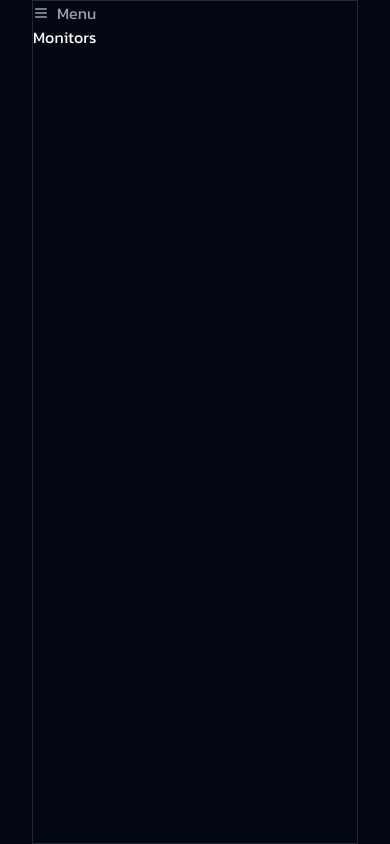
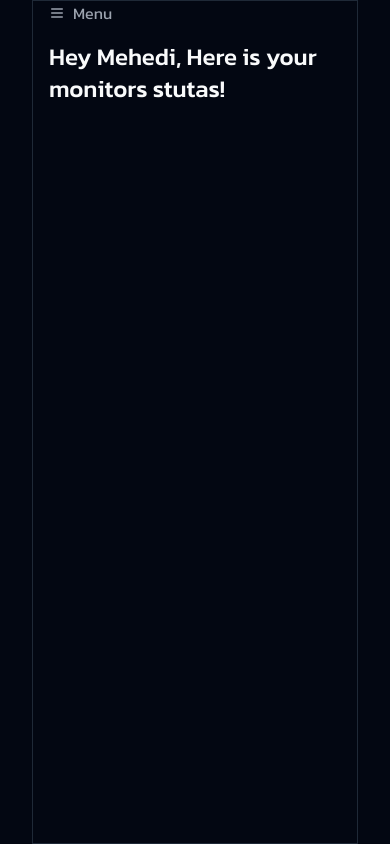
Before and after one commit to hash-engineers/pulse, a Next.js app in the folder frontend/: page /dashboard/monitors in a window 390 px wide. Built offline with nearby package versions, Linux system fonts and the light colour scheme.

Commit message:
style: add pading for dashboard children

```diff
--- a/frontend/app/dashboard/layout.tsx
+++ b/frontend/app/dashboard/layout.tsx
@@ -8,7 +8,7 @@ export default function DashboardLayout({ children }: Props) {
     <div className="relative h-screen">
       <Sidebar />
 
-      <div className="border absolute left-0 lg:left-[210px] top-0 w-full lg:w-[calc(100vw-210px)] h-full">
+      <div className="border absolute left-0 lg:left-[210px] top-0 w-full lg:w-[calc(100vw-210px)] h-full pl-4">
         <OpenSidebar />
         {children}
       </div>
--- a/frontend/app/dashboard/monitors/[id]/page.tsx
+++ b/frontend/app/dashboard/monitors/[id]/page.tsx
@@ -5,7 +5,7 @@ import { DataTable } from './_data-table';
 
 export default function Monitor() {
   return (
-    <div className="p-2 space-y-4">
+    <div className="space-y-4">
       <Status />
       <Actions />
       <KeyInfos />
--- a/frontend/app/dashboard/monitors/page.tsx
+++ b/frontend/app/dashboard/monitors/page.tsx
@@ -1,3 +1,7 @@
 export default function Monitors() {
-  return <div>Monitors</div>;
+  return (
+    <section>
+      <h3>Hey Mehedi, Here is your monitors stutas!</h3>
+    </section>
+  );
 }
--- a/frontend/components/layout/open-sidebar.tsx
+++ b/frontend/components/layout/open-sidebar.tsx
@@ -8,7 +8,7 @@ import { Sheet, SheetContent, SheetHeader, SheetTrigger } from '../ui/sheet';
 export default function OpenSidebar() {
   return (
     <Sheet>
-      <SheetTrigger className="lg:hidden flex items-center gap-x-2 text-muted-foreground">
+      <SheetTrigger className="lg:hidden flex items-center gap-x-2 text-muted-foreground mb-4">
         <Menu className="size-4" /> <span>Menu</span>
       </SheetTrigger>
       <SheetContent side="left" className="w-full sm:w-[300px] lg:hidden">
```
